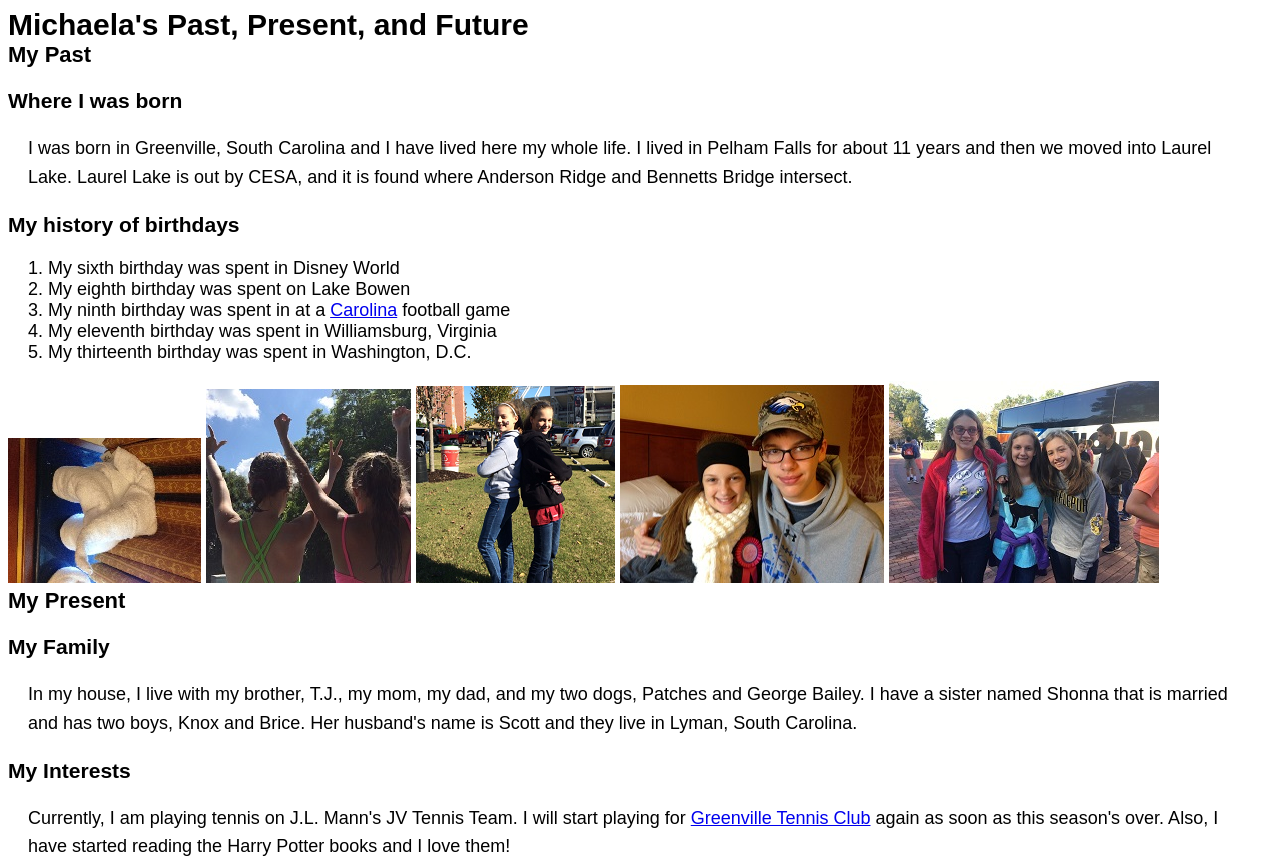
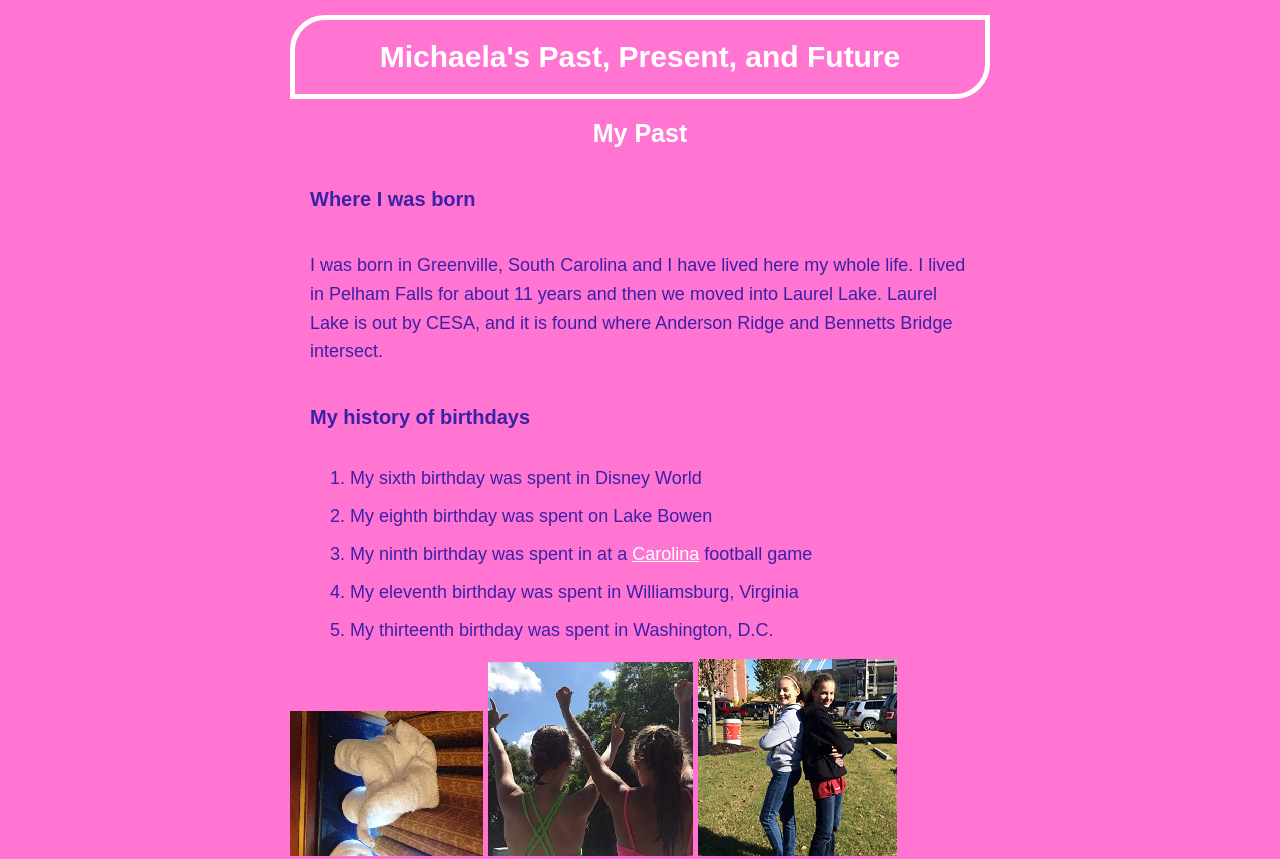
Before and after one commit to DogreRunt/past-present-future, a plain HTML site: page index.html in a window 1280 px wide. Shown: the top 859 px of the page. Drawn offline with Linux system fonts and the light colour scheme; a web font is replaced by a local one.

Commit message:
Add files via upload

```diff
--- a/index.html
+++ b/index.html
@@ -50,7 +50,7 @@
   <h3>My Bucket List</h3>
   <ul style="list-style-type:circle">
     <li>Go to a different country</li>
-    <li>Learn how to water <a href="http://www.wikihow.com/Water-Ski-on-Two-Skis"> ski</a></li>
+    <li>Learn how to <a href="http://www.wikihow.com/Water-Ski-on-Two-Skis">water ski</a></li>
     <li>Finally do a full split</li>
     <li>Learn how to surf</li>
     <li>Go scuba diving</li>
@@ -59,3 +59,4 @@
 
 <img src="img/ski.jpg" alt="My first attempt at skiing">
 <img src="img/tennis.jpg" alt="Me playing tennis at camp">
+</body>
--- a/main.css
+++ b/main.css
@@ -1,25 +1,50 @@
 body {
+  max-width: 700px;
+  padding: 7px;
+  margin-left: auto;
+  margin-right: auto;
+  background-color: #ff75d1;
   font-size: 18px;
   font-family: sans-serif;
 }
 
-section {
-
-}
-
 h1 {
+  border: 5px solid #ffffff;
+  border-radius: 35px 0 35px 0;
+  text-align: center;
+  padding: 20px;
   font-size: 30px;
   line-height: normal;
   margin: auto;
+  color: #ffffff;
 }
 
 h2 {
-  font-size: 22px;
+  text-align: center;
+  padding: 20px;
+  font-size: 25px;
   line-height: normal;
   margin: auto;
+  color: #ffffff;
+}
+
+h3 {
+  padding: 20px;
+  line-height: normal;
+  margin: auto;
+  color: #3b21a5;
+  font-size: 20px;
+}
+
+li {
+  color: #3b21a5;
+  font-size: 18px;
+  line-height: 1;
+  margin: 20px;
 }
 
 p {
+  color: #3b21a5;
   font-size: 18px;
   line-height: 1.6;
   margin: 20px;
@@ -28,3 +53,19 @@ p {
 img {
   max-width: 100%
 }
+
+a:link {
+    color: #ffffff;
+}
+
+a:visited {
+    color: #ffffff;
+}
+
+ a:hover {
+    color: #3b21a5;
+}
+
+a:active {
+     color: #3b21a5;
+}
```
